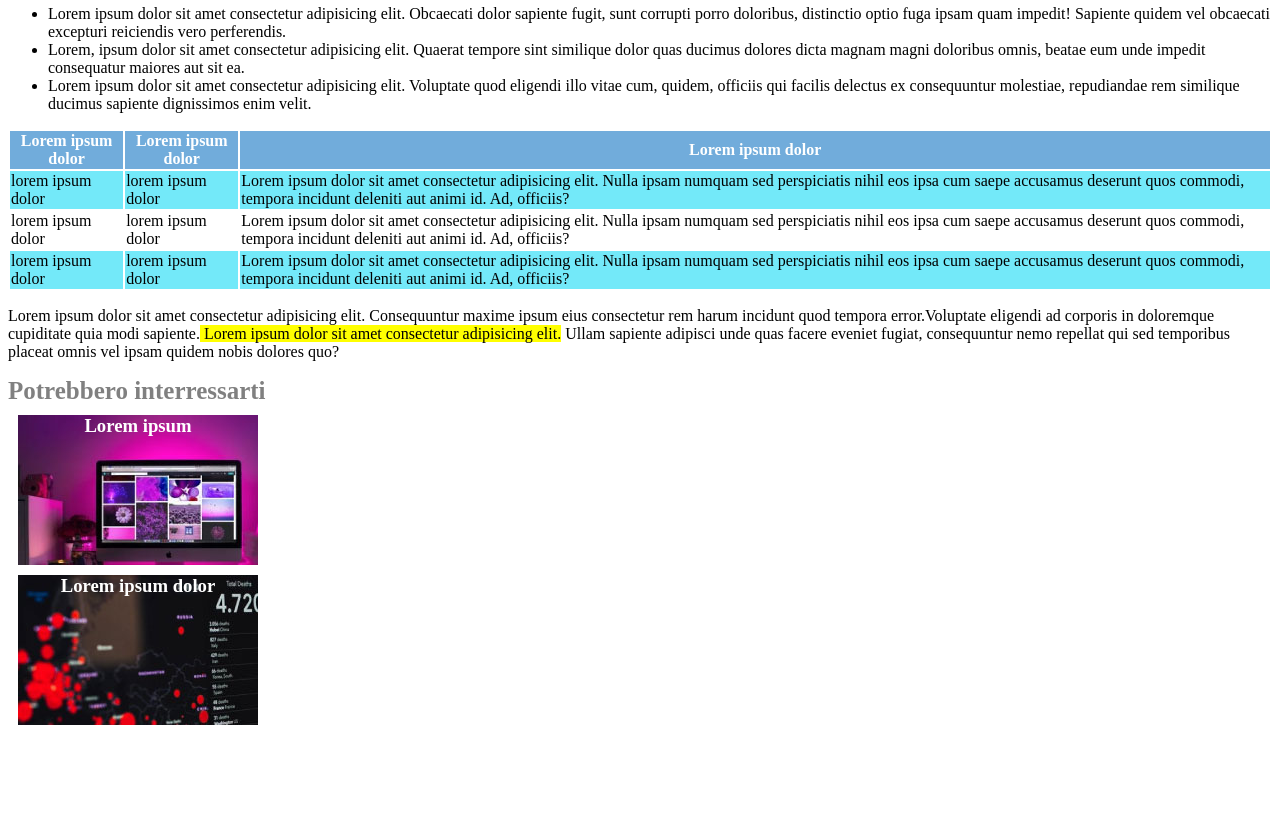
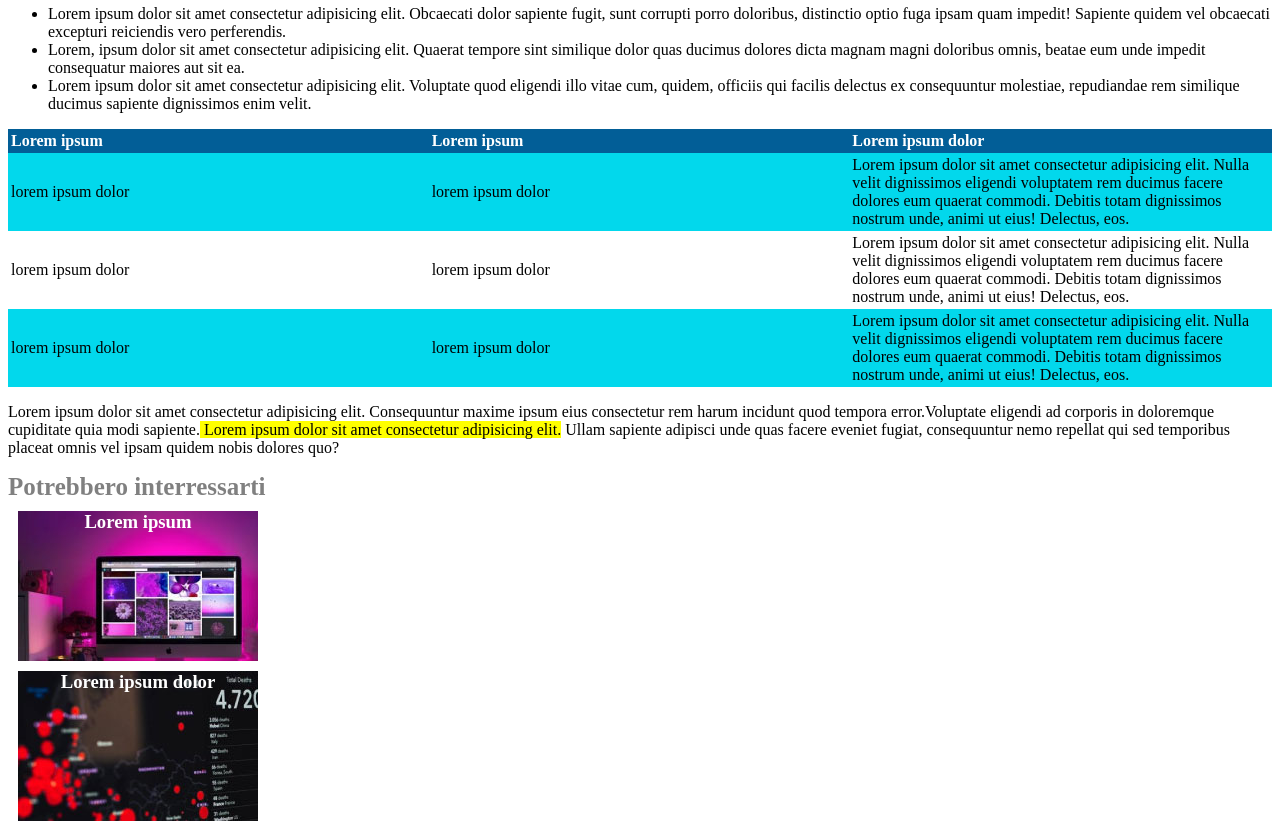
Before and after one commit to Giovannimaiorana/html-css-booleaner, a plain HTML site: page index.html in a window 1280 px wide. Shown: the part 860-1691 px from the top of the page. Before the commit the page ends 1595 px from the top, so only its background shows below. Drawn offline with Linux system fonts and the light colour scheme.

Commit message:
Fine esercizio

```diff
--- a/css/style.css
+++ b/css/style.css
@@ -35,16 +35,6 @@ h1{
 #evidenziato{
     background-color: yellow;
 }
-thead{
-    background-color: rgb(113, 172, 219);
-    color: white;
-    border-color: rgb(113, 172, 219);
-
-}
-tbody{
-    background-color: rgb(115, 233, 249);
-    border-color: rgb(115, 233, 249);
-}
 #bianco{
     background-color:white;
     border-color: white;
@@ -69,3 +59,38 @@ h3{
 .spazio{
     margin: 10px;
 }
+table{
+    width: 100%;
+    border: 0px;
+    align-items: center;
+    background-color: rgb(2, 94, 151);
+    text-align: left;
+    table-layout: fixed;
+}
+#riga1{
+    width: 100%;
+    border:none;
+    align-items: center;
+    background-color: rgb(2, 216, 236);
+    text-align:left;
+    table-layout: fixed;
+}
+#riga2{
+    width: 100%;
+    border:none;
+    align-items: center;
+    background-color: white;
+    text-align:left;
+    table-layout: fixed;
+}
+#riga3{
+    width: 100%;
+    border:none;
+    align-items: center;
+    background-color: rgb(2, 216, 236);
+    text-align:left;
+    table-layout: fixed;
+}
+th{
+    color: white;
+}
--- a/index.html
+++ b/index.html
@@ -48,27 +48,34 @@
       <!--Inizio table-->
           <section>
             <table>
-              <thead>
+              <tr id="colore1">
+                <th>Lorem ipsum</th>
+                <th>Lorem ipsum</th>
                 <th>Lorem ipsum dolor</th>
-                <th>Lorem ipsum dolor</th>
-                <th>Lorem ipsum dolor </th>
-              </thead>
-              <tbody>
+              </tr>
+            </table>
+            <table id="riga1">
+              <tr id="colore1">
                 <td>lorem ipsum dolor</td>
                 <td>lorem ipsum dolor</td>
-                <td>Lorem ipsum dolor sit amet consectetur adipisicing elit. Nulla ipsam numquam sed perspiciatis nihil eos ipsa cum saepe accusamus deserunt quos commodi, tempora incidunt deleniti aut animi id. Ad, officiis?</td>
-              </tbody>
-              <tbody id="bianco">
+                <td>Lorem ipsum dolor sit amet consectetur adipisicing elit. Nulla velit dignissimos eligendi voluptatem rem ducimus facere dolores eum quaerat commodi. Debitis totam dignissimos nostrum unde, animi ut eius! Delectus, eos.</td>
+              </tr>
+            </table>
+            <table id="riga2">
+              <tr id="colore1">
                 <td>lorem ipsum dolor</td>
                 <td>lorem ipsum dolor</td>
-                <td>Lorem ipsum dolor sit amet consectetur adipisicing elit. Nulla ipsam numquam sed perspiciatis nihil eos ipsa cum saepe accusamus deserunt quos commodi, tempora incidunt deleniti aut animi id. Ad, officiis?</td>
-              </tbody>
-              <tbody>
+                <td>Lorem ipsum dolor sit amet consectetur adipisicing elit. Nulla velit dignissimos eligendi voluptatem rem ducimus facere dolores eum quaerat commodi. Debitis totam dignissimos nostrum unde, animi ut eius! Delectus, eos.</td>
+              </tr>
+            </table>
+            <table id="riga3">
+              <tr id="colore1">
                 <td>lorem ipsum dolor</td>
                 <td>lorem ipsum dolor</td>
-                <td>Lorem ipsum dolor sit amet consectetur adipisicing elit. Nulla ipsam numquam sed perspiciatis nihil eos ipsa cum saepe accusamus deserunt quos commodi, tempora incidunt deleniti aut animi id. Ad, officiis?</td>
-              </tbody>
+                <td>Lorem ipsum dolor sit amet consectetur adipisicing elit. Nulla velit dignissimos eligendi voluptatem rem ducimus facere dolores eum quaerat commodi. Debitis totam dignissimos nostrum unde, animi ut eius! Delectus, eos.</td>
+              </tr>
             </table>
+
           </section>
     <!--Fine tabella-->
     <!--Inizio ultimo paragrafo-->
```
